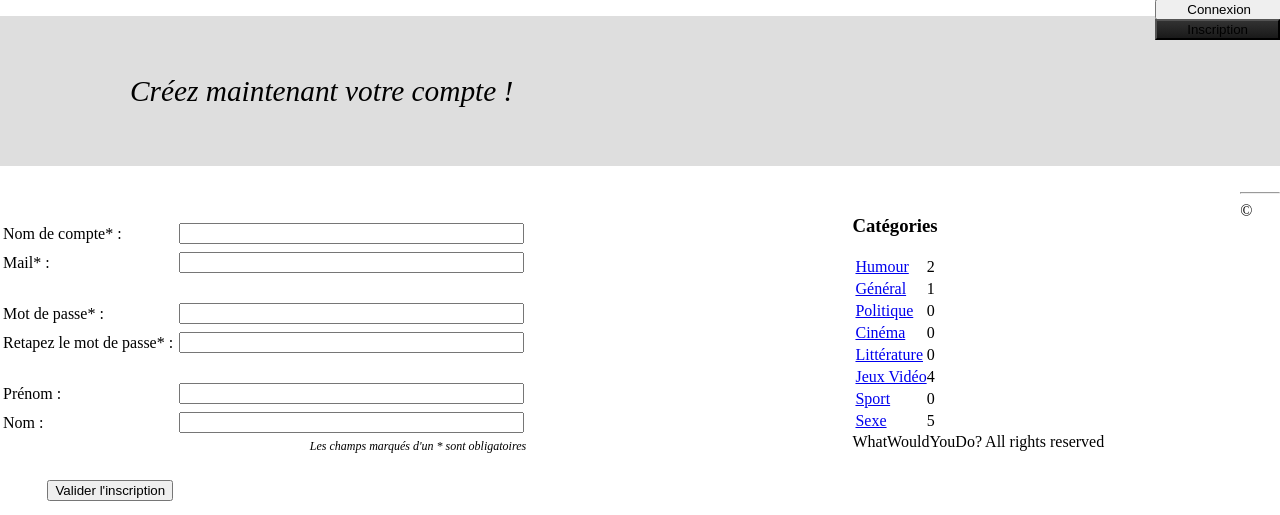
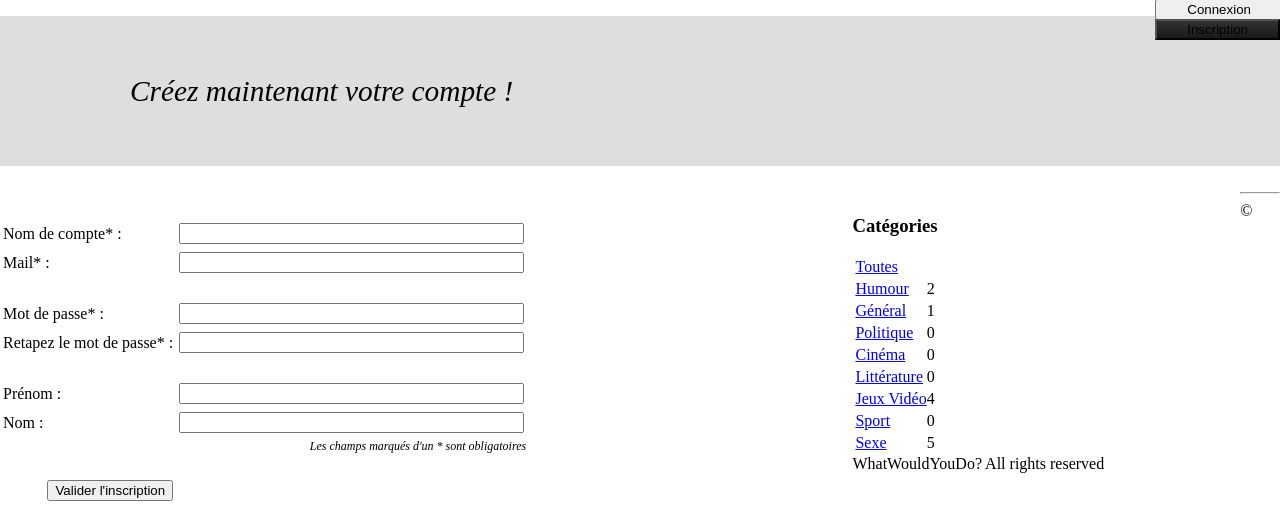
Before and after one commit to WWYD/WWYD, a PHP site: page /inscription.php in a window 1280 px wide. Shown: the part 104-619 px from the top of the page. Run offline with PHP 8.4, Linux system fonts and the light colour scheme; data comes from the database, SQL or seed files in the repository; some libraries are stand-ins or nearby versions.

Commit message:
Ajout catégorie "toutes" dans le menu
Ajout dans category.php

```diff
--- a/php/category.php
+++ b/php/category.php
@@ -1,4 +1,5 @@
 <?php
+	echo '<tr><td><a href="search.php?id=0" >Toutes</a></td></tr>';
 	$bdd = new PDO('mysql:host=localhost;dbname=wwyd', 'root', '', array(PDO::MYSQL_ATTR_INIT_COMMAND => 'SET NAMES utf8'));
 	$query = $bdd->query('SELECT name, id FROM category');
 	while($data = $query->fetch()){
```
